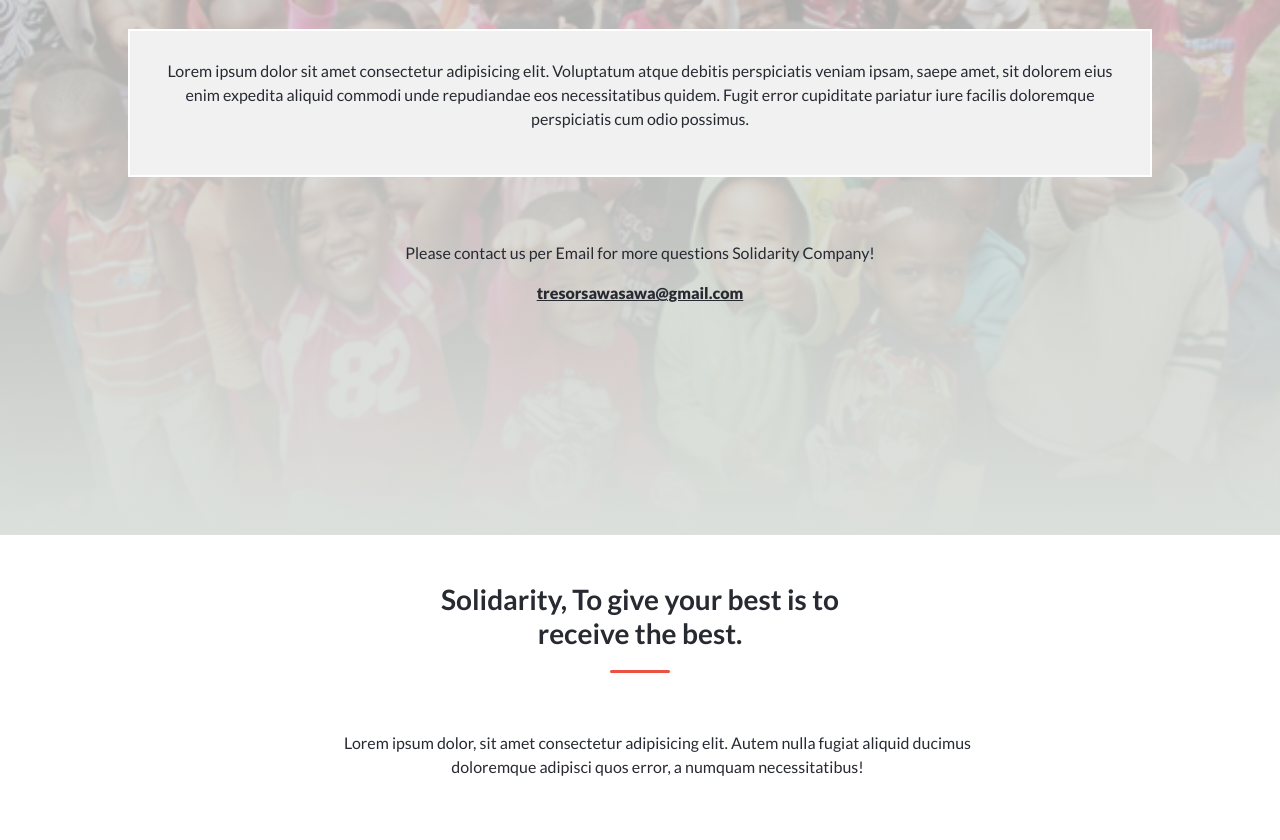
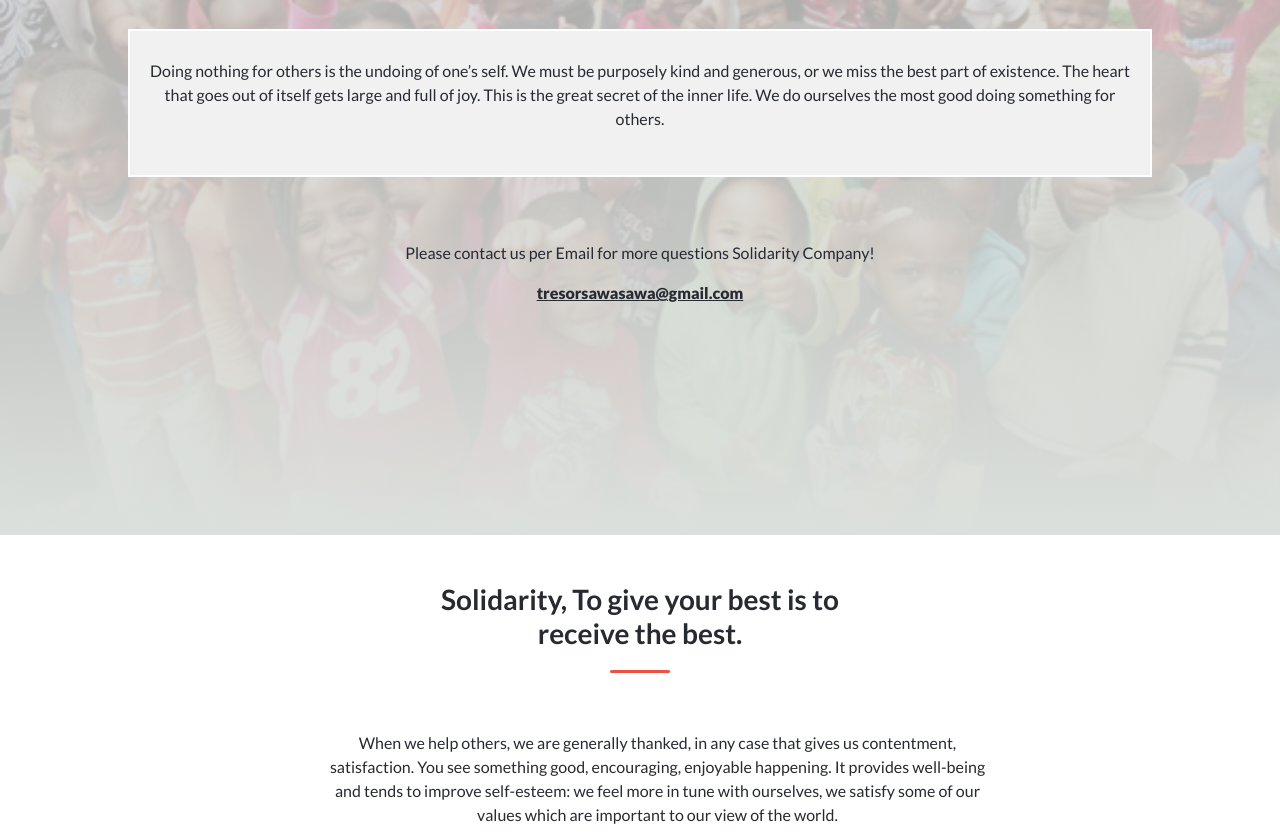
Before and after one commit to tresorsawasawa/Solidarity-Up, a plain HTML site: page aboutPage.html in a window 1280 px wide. Shown: the part 303-1143 px from the top of the page. Drawn offline with nearby package versions, Linux system fonts and the light colour scheme.

Commit message:
Updete the container of the page

```diff
--- a/aboutPage.html
+++ b/aboutPage.html
@@ -24,7 +24,7 @@
           </li>
           <li class="top-navbar-item m-2"><a href="#">English</a></li>
           <li class="top-navbar-item m-2"><a href="#">My Page</a></li>
-          <li class="top-navbar-item m-2"><a href="#">Logout</a></li>
+          <li class="top-navbar-item m-2"><a href="#">Login</a></li>
         </ul>
       </nav>
       <nav class="navbar navbar2 d-flex justify-content-between">
@@ -56,11 +56,12 @@
           <h1>Doing nothing for others is undoing of ourselfs</h1>
           <div class="wid70">
             <p class="py-2">
-              Lorem ipsum dolor sit amet consectetur adipisicing elit.
-              Voluptatum atque debitis perspiciatis veniam ipsam, saepe
-              amet, sit dolorem eius enim expedita aliquid commodi unde
-              repudiandae eos necessitatibus quidem. Fugit error cupiditate
-              pariatur iure facilis doloremque perspiciatis cum odio possimus.
+              Doing nothing for others is the undoing of one’s self.
+              We must be purposely kind and generous, or we miss the
+              best part of existence. The heart that goes out of itself
+              gets large and full of joy. This is the great secret of
+              the inner life. We do ourselves the most good doing
+              something for others.
             </p>
           </div>
           <div class="work-time1 text-center">
@@ -71,16 +72,15 @@
       </div>
     </section>
 
-    <!-- A simple lifestyle is good for us, helping us to better share with those in need -->
-
     <section id="about">
       <div class="about-solidarity">
         <div class="soliidarity-prop">
           <h2>Solidarity, To give your best is to receive the best.</h2>
           <p class="text-center">
-            Lorem ipsum dolor, sit amet consectetur adipisicing elit.
-            Autem nulla fugiat aliquid ducimus doloremque adipisci
-            quos error, a numquam necessitatibus!
+            When we help others, we are generally thanked, in any case that gives us contentment,
+            satisfaction. You see something good, encouraging, enjoyable happening. It provides
+            well-being and tends to improve self-esteem: we feel more in tune with ourselves,
+            we satisfy some of our values which are important to our view of the world.
           </p>
           <div class="solidarity-logo">
             <img src="./images/logo1.png" alt="Solidarity logo">
@@ -92,12 +92,10 @@
 
     <section id="activity" class="display-center">
       <div class="past-actions">
-        <h2 class="about-title">Discover our story and to Join</h2>
+        <h2 class="about-title">Discover our story</h2>
         <div class="activity-detail display-center">
           <p>
-            Lorem, ipsum dolor sit amet consectetur adipisicing elit.
-            Sunt at vel explicabo eos nulla minima modi facere?
-            Mollitia neque, tempore tempora eum vitae magnam quis.
+            No matter the field, try to worship the people around you.
           </p>
         </div>
         <ul class="act-images-container">
```
Also changed, not shown: index.html (+6 -7 lines).
